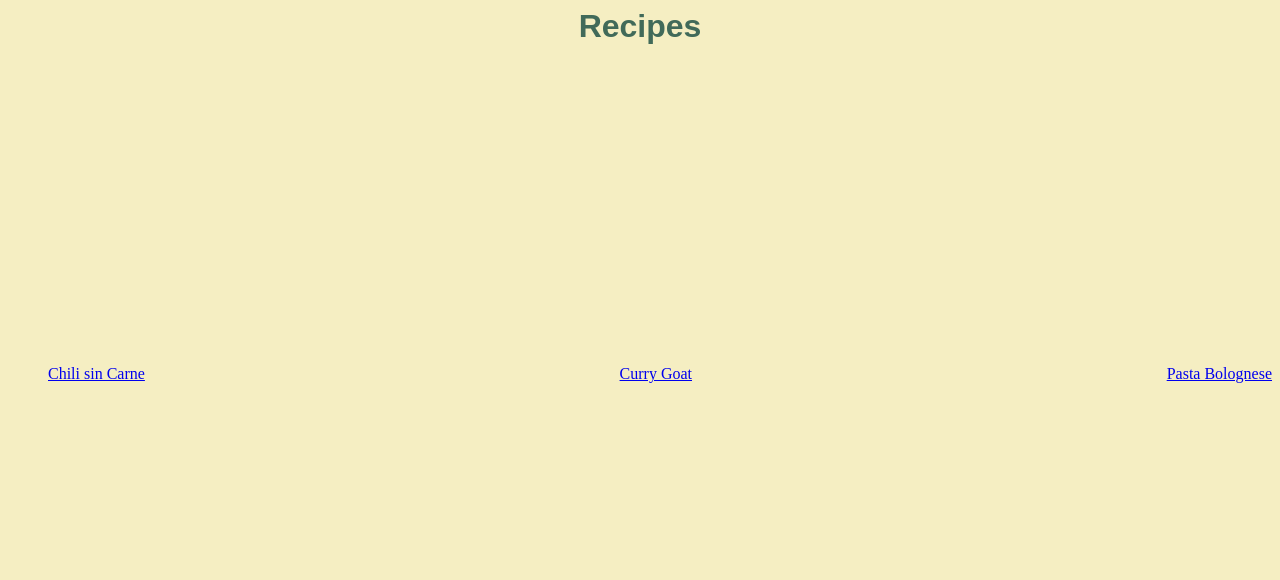
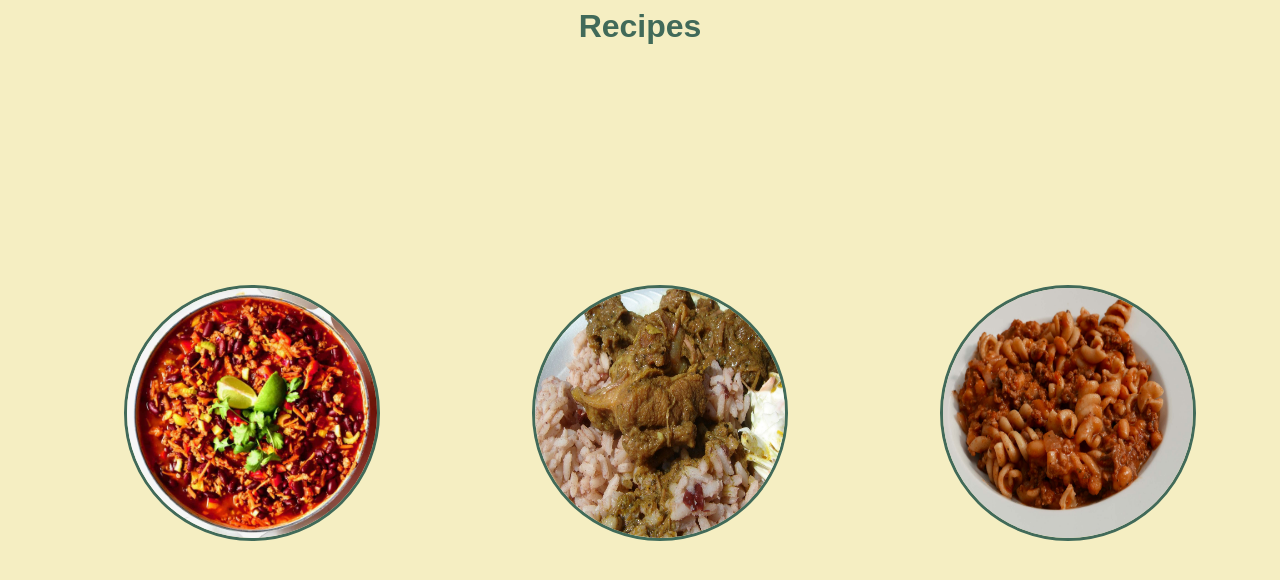
Before and after one commit to JarlDredix/odin-recipes, a plain HTML site: page index.html in a window 1280 px wide. Drawn offline with Linux system fonts and the light colour scheme.

Commit message:
Add 50% border radius to img, add img to hrefs

```diff
--- a/index.html
+++ b/index.html
@@ -16,9 +16,9 @@
         <h1 class="heading">Recipes</h1>
 
        <ul class="recipe-list">
-        <li><a href="recipes/chili.html" target="_blank">Chili sin Carne</a></li>
-        <li><a href="recipes/curry-goat.html" target="_blank">Curry Goat</a></li>
-        <li><a href="recipes/pasta.html" target="_blank">Pasta Bolognese</a></li>
+        <li><a href="recipes/chili.html" target="_blank"><img src="images/Vegan-Chilli-con-carne-Square-Photo-1.jpeg" alt="Vegan Chili" height="auto" width="250px"></a></li>
+        <li><a href="recipes/curry-goat.html" target="_blank"><img src="images/curry-goat.jpg" height="250px" width="250px" alt="Curry Goat"></a></li>
+        <li><a href="recipes/pasta.html" target="_blank"><img src="images/pasta-with-mince.jpg" height="250px" width="250px" alt="Pasta with Mince"></a></li>
        </ul>
 
     </body>
--- a/styles.css
+++ b/styles.css
@@ -9,10 +9,16 @@ body {
     margin: 0%;
 }
 
+img {
+    border-style: solid;
+    border-color: #416a59;
+    border-radius: 50%;
+}
+
 .recipe-list {
-    margin-top: 40vh;
+    margin-top: 30vh;
     display: flex;
-    justify-content: space-between;
+    justify-content: space-around;
 }
 
 ul > li {
```
